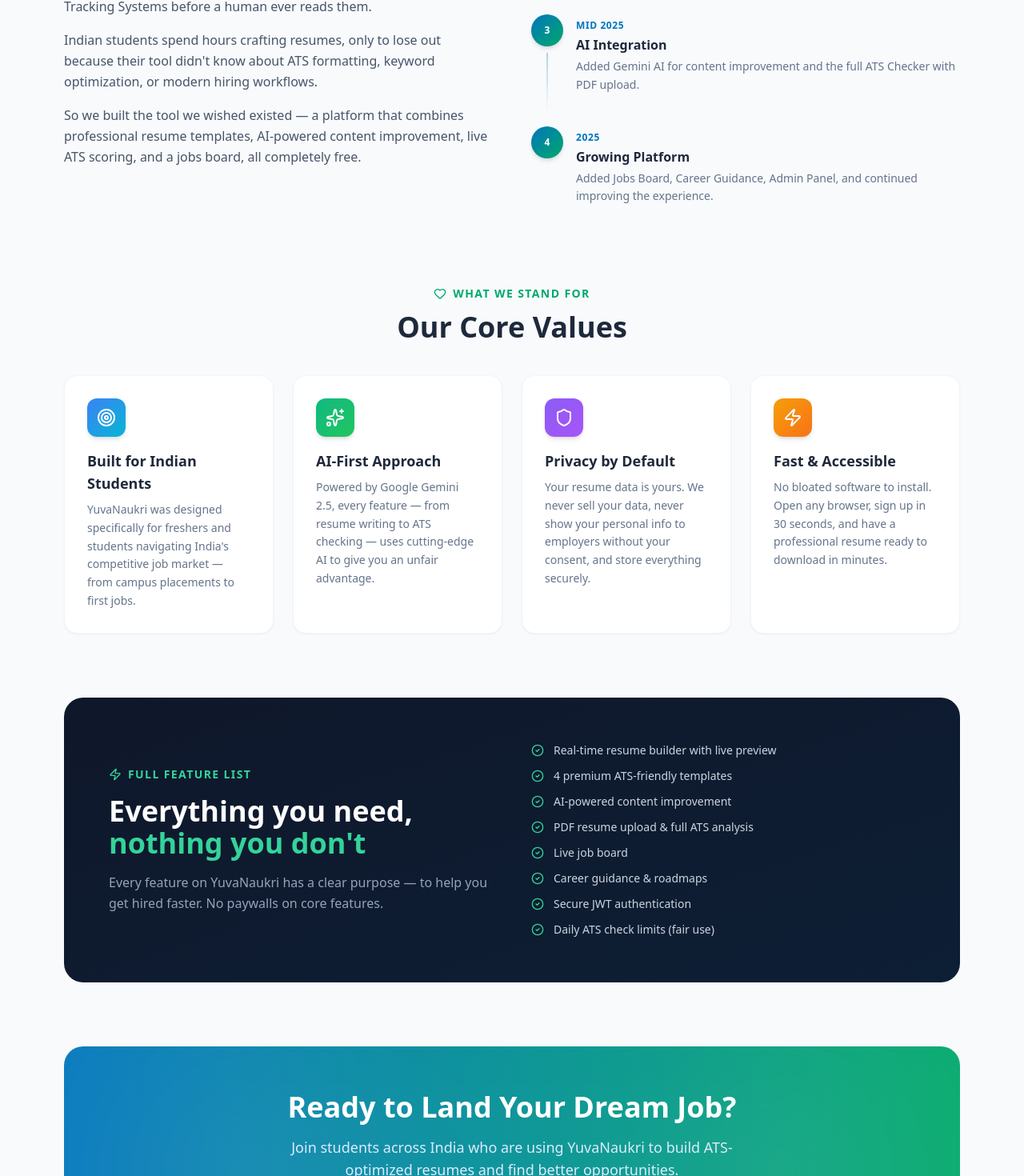
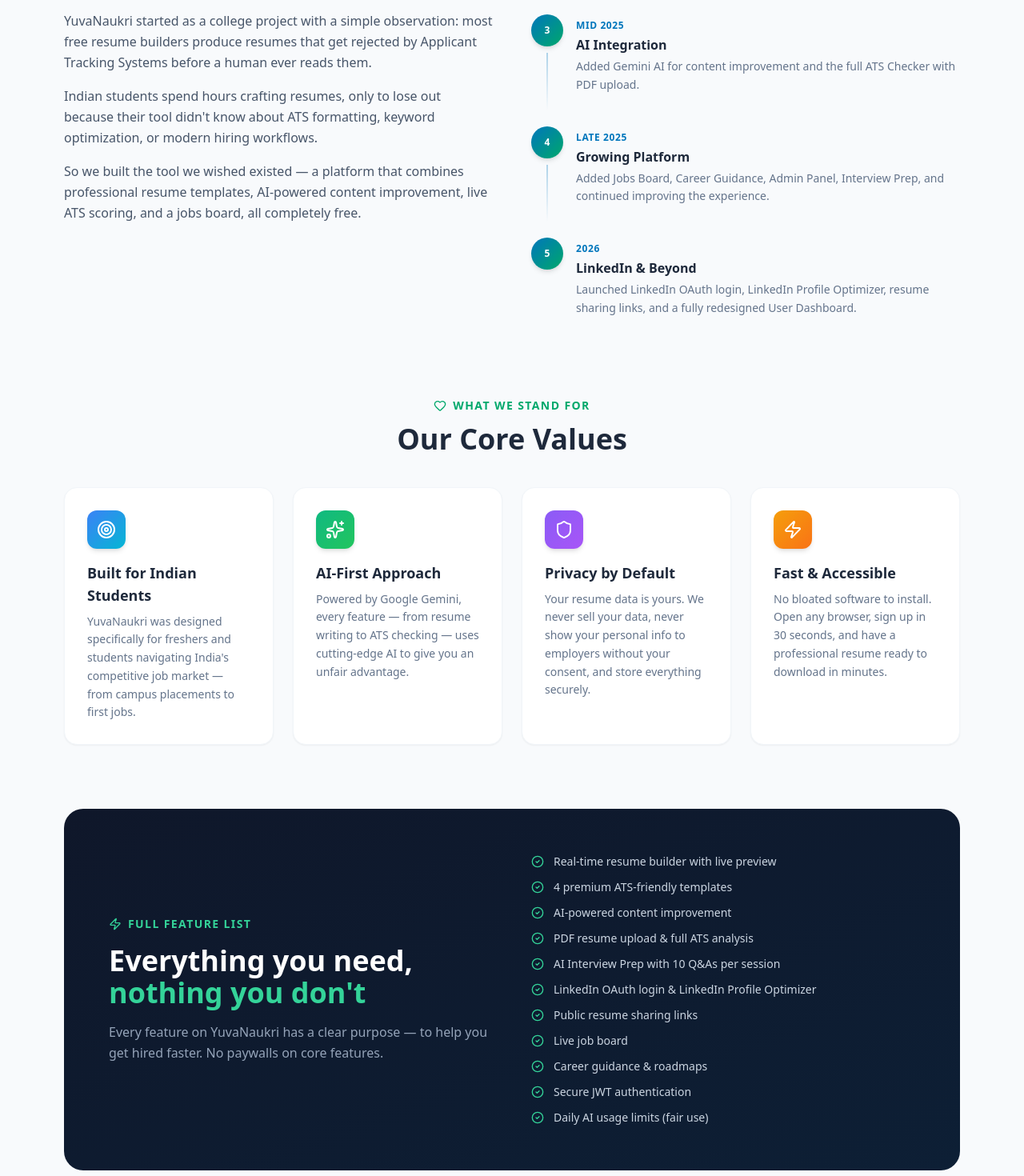
Before and after one commit to talhaaa16/resume-builder, a React (Create React App) app in the folder frontend/: page /about in a window 1280 px wide. Shown: the part 1185-2655 px from the top of the page at 80% size. Built offline with nearby package versions, Linux system fonts and the light colour scheme; no server answers; a web font is replaced by a local one.

Commit message:
update aboutus page

```diff
--- a/frontend/src/pages/About.jsx
+++ b/frontend/src/pages/About.jsx
@@ -29,7 +29,7 @@
   {
     icon: Sparkles,
     title: "AI-First Approach",
-    desc: "Powered by Google Gemini 2.5, every feature — from resume writing to ATS checking — uses cutting-edge AI to give you an unfair advantage.",
+    desc: "Powered by Google Gemini, every feature — from resume writing to ATS checking — uses cutting-edge AI to give you an unfair advantage.",
     color: "from-emerald-500 to-green-500",
     bg: "bg-emerald-50",
     text: "text-emerald-700",
@@ -58,17 +58,21 @@
   "4 premium ATS-friendly templates",
   "AI-powered content improvement",
   "PDF resume upload & full ATS analysis",
+  "AI Interview Prep with 10 Q&As per session",
+  "LinkedIn OAuth login & LinkedIn Profile Optimizer",
+  "Public resume sharing links",
   "Live job board",
   "Career guidance & roadmaps",
   "Secure JWT authentication",
-  "Daily ATS check limits (fair use)",
+  "Daily AI usage limits (fair use)",
 ];
 
 const TIMELINE = [
   { year: "2024", title: "Idea & Planning", desc: "Identified the gap — most free resume builders look terrible on ATS scanners. Started building." },
   { year: "Early 2025", title: "v1.0 Launch", desc: "Launched with core resume builder, 4 templates, PDF export, and user authentication." },
   { year: "Mid 2025", title: "AI Integration", desc: "Added Gemini AI for content improvement and the full ATS Checker with PDF upload." },
-  { year: "2025", title: "Growing Platform", desc: "Added Jobs Board, Career Guidance, Admin Panel, and continued improving the experience." },
+  { year: "Late 2025", title: "Growing Platform", desc: "Added Jobs Board, Career Guidance, Admin Panel, Interview Prep, and continued improving the experience." },
+  { year: "2026", title: "LinkedIn & Beyond", desc: "Launched LinkedIn OAuth login, LinkedIn Profile Optimizer, resume sharing links, and a fully redesigned User Dashboard." },
 ];
 
 // ─── Components ───────────────────────────────────────────────────────────────
```
